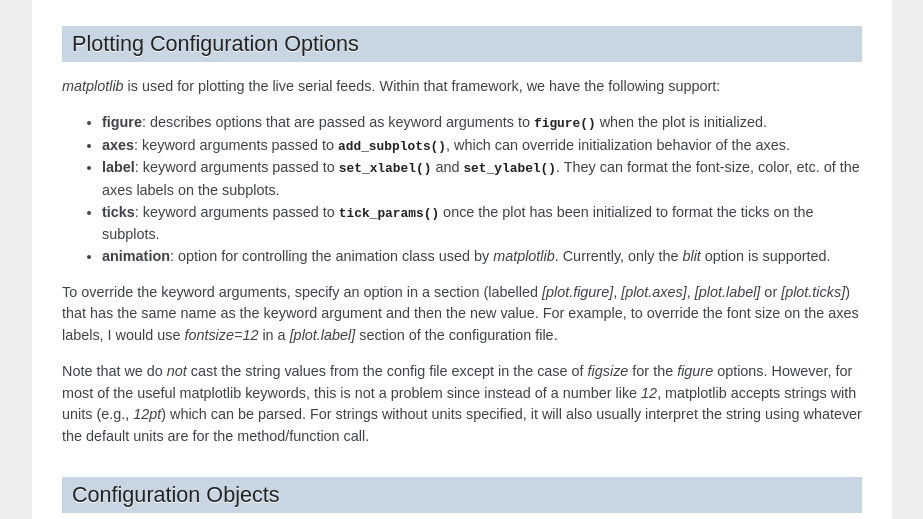
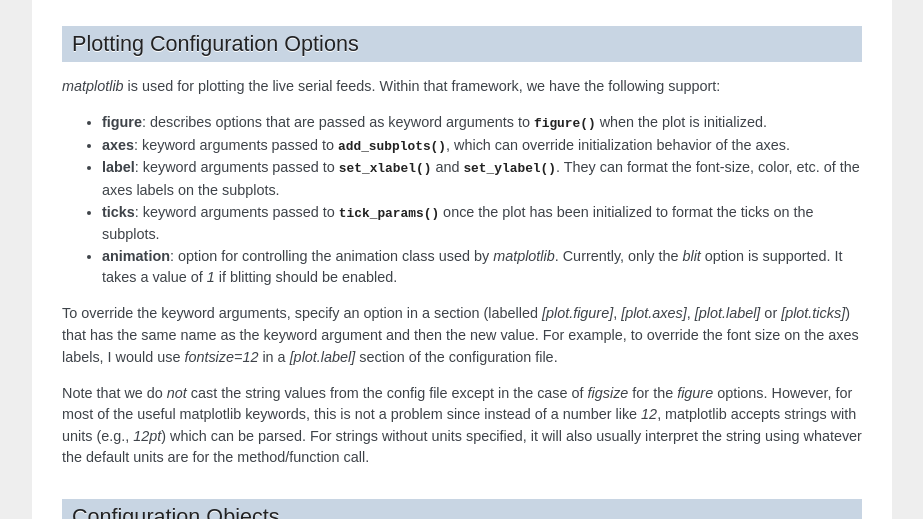
Before and after one commit to rosenbrockc/live-serial, a Sphinx documentation site: the page built from docs/config.rst, in a window 1280 px wide and 900 px high, scrolled down 1640 px, cut to the strip 153-672 px from the top of the window. Shown: the whole strip, without its empty margins (198-1121 px from the left). Built offline with Sphinx 7.4.7, drawn with Linux system fonts in a browser that asks for light colours.

Commit message:
Updated docs for Revision 0.1.4.

```diff
--- a/docs/config.rst
+++ b/docs/config.rst
@@ -123,7 +123,8 @@ we have the following support:
 - **ticks**: keyword arguments passed to :func:`~matplotlib.pyplot.tick_params`
   once the plot has been initialized to format the ticks on the subplots.
 - **animation**: option for controlling the animation class used by
-  `matplotlib`. Currently, only the `blit` option is supported.
+  `matplotlib`. Currently, only the `blit` option is supported. It takes a value
+  of `1` if blitting should be enabled.
 
 To override the keyword arguments, specify an option in a section (labelled
 `[plot.figure]`, `[plot.axes]`, `[plot.label]` or `[plot.ticks]`) that has the
```
